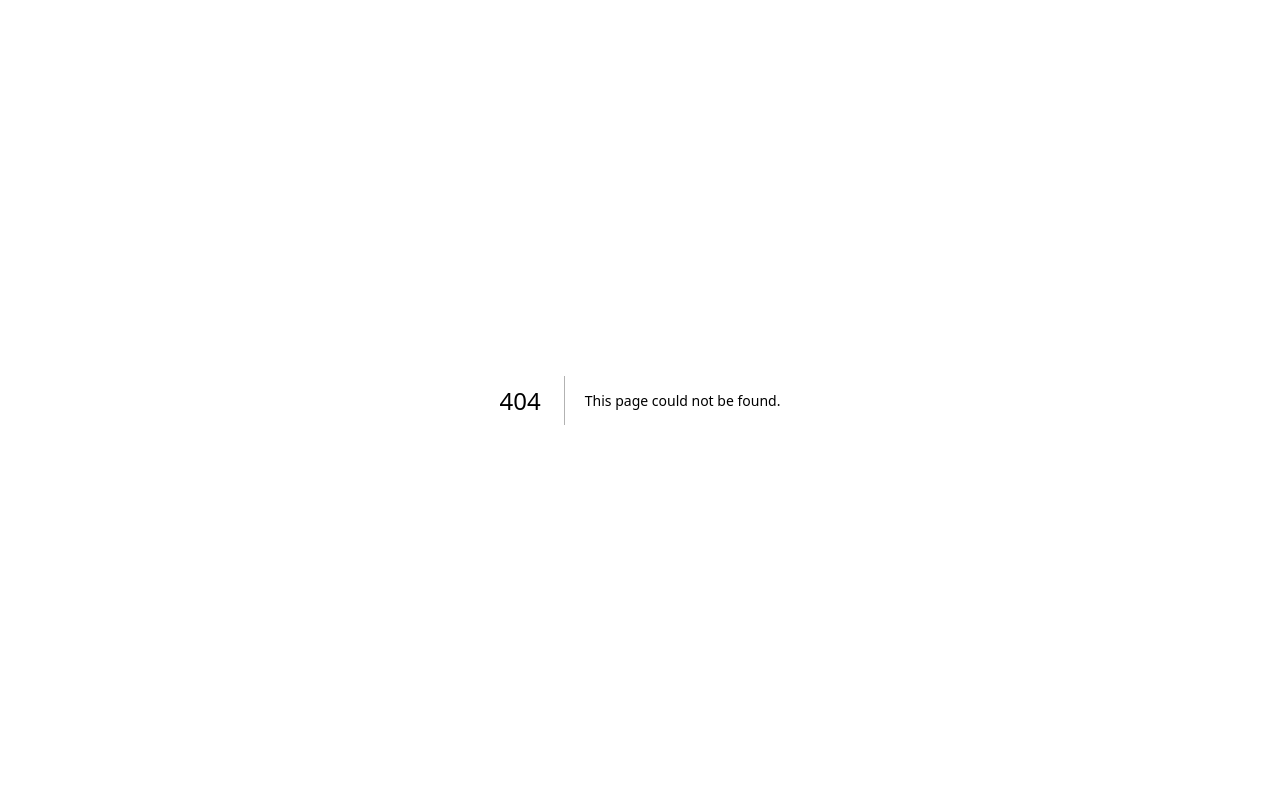
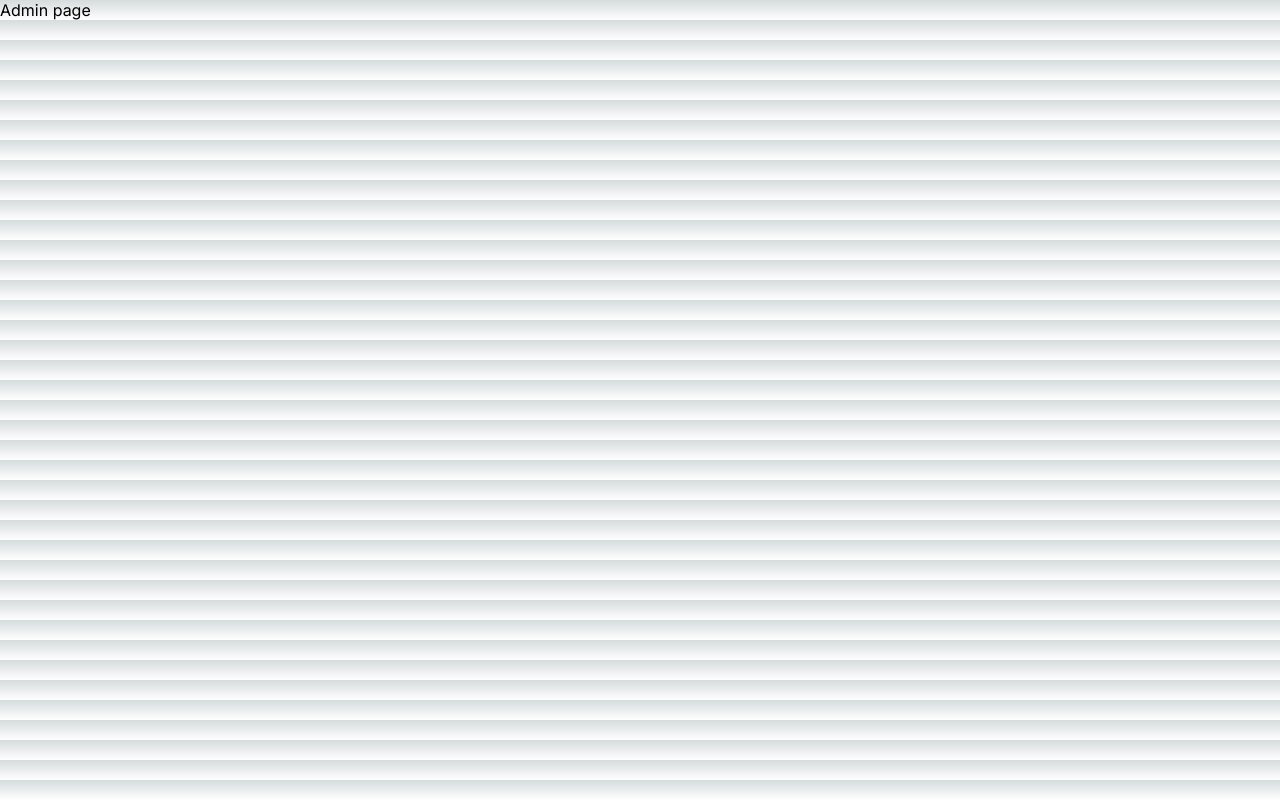
Before and after one commit to duy-doanphan/nextjs-basic, a Next.js app: page /admin in a window 1280 px wide. Before the commit this address had no page. Built offline with nearby package versions, Linux system fonts and the light colour scheme.

Commit message:
create exp route

```diff
--- /dev/null
+++ b/src/app/admin/page.tsx
@@ -0,0 +1,8 @@
+const Admin = () => {
+    return (
+        <>
+            Admin page
+        </>
+    )
+}
+export default Admin;
```
